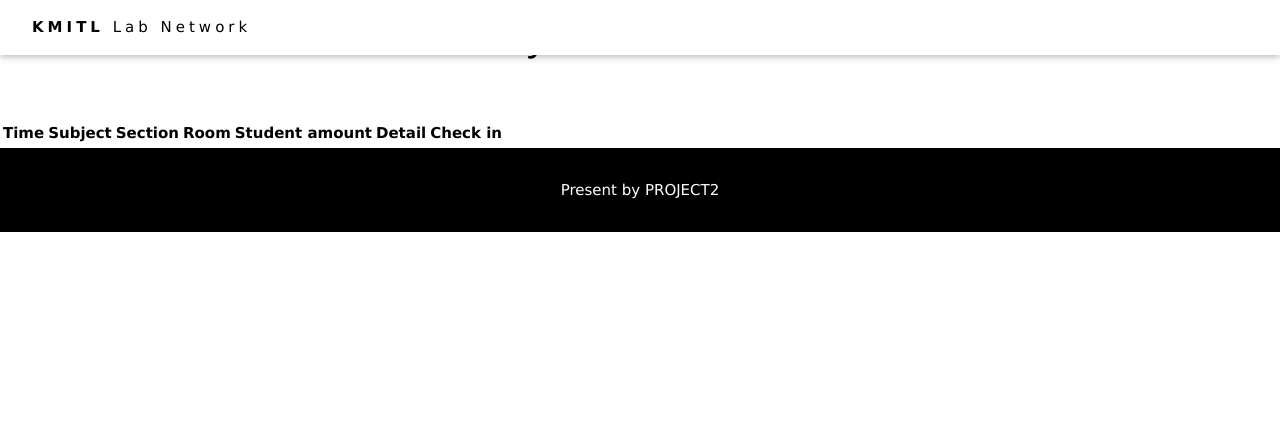
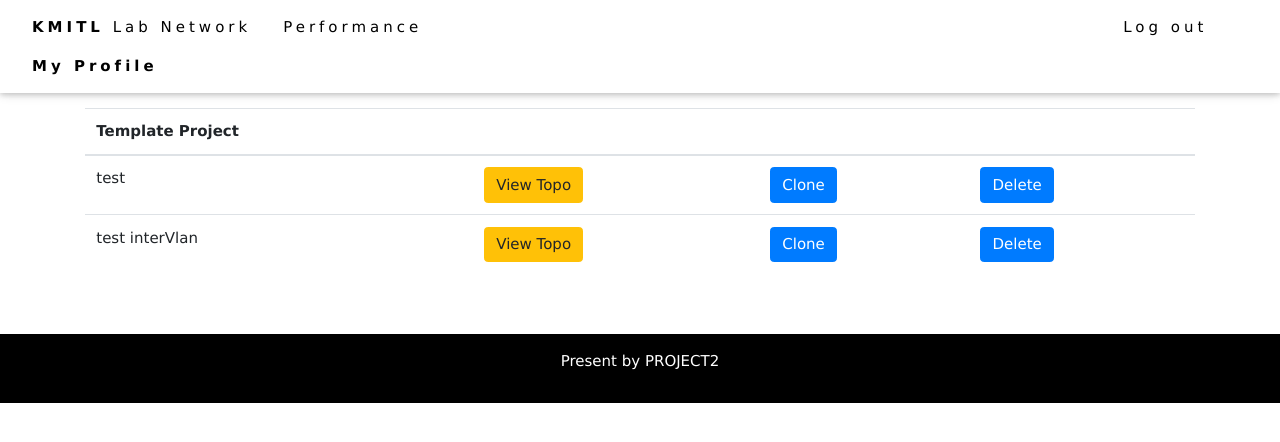
Before and after one commit to mezz3/auto-manage, a Django app: page /vmtopo/ in a window 1280 px wide. Shown: the top 442 px of the page. Run offline with Django 3.2, Linux system fonts and the light colour scheme; lists and menus that the app fills with data are empty; some libraries are stand-ins or nearby versions.

Commit message:
edit vmtopo page

```diff
--- /dev/null
+++ b/mysite/templates/base2.html
@@ -0,0 +1,31 @@
+<!DOCTYPE html>
+{% load static %}
+<html>
+<title>KMITL Lab Network</title>
+<meta charset="UTF-8">
+<meta name="viewport" content="width=device-width, initial-scale=1">
+<link rel="stylesheet" href="{% static 'asset\base.css' %}" />
+<link rel="stylesheet" href="https://www.w3schools.com/w3css/4/w3.css">
+<body>
+
+<!-- Navbar (sit on top) -->
+<div class="w3-top">
+  <div class="w3-bar w3-white w3-wide w3-padding w3-card">
+    <a href="{% url 'index' %}" class="w3-bar-item w3-button"><b>KMITL</b> Lab Network</a>
+    <a href="#" class="w3-bar-item w3-button" style='margin-right: 53.6%;'>Performance</a>
+    <a href="{% url 'logout' %}" class="w3-bar-item w3-button">Log out</a>
+    <a href="{% url 'logout' %}" class="w3-bar-item w3-button"><b>My Profile</b></a>
+  </div>
+</div>
+
+{% block content %}
+{% endblock %}
+
+
+<!-- Footer -->
+<footer class="w3-center w3-black w3-padding-16">
+  <p>Present by PROJECT2</p>
+</footer>
+
+</body>
+</html>
--- a/mysite/vmtopo/templates/vmtopo.html
+++ b/mysite/vmtopo/templates/vmtopo.html
@@ -1,41 +1,60 @@
-{% extends "base.html" %}
+{% extends "base2.html" %}
 {% block content %}
+{% load static %}
     <div class="container">
         <h1>Welcome to Class Attendance System</h1>
         <br/><br/>
         <table class="table">
             <thead>
                 <tr>
-                    <th scope="col">Time</th>
-                    <th scope="col">Subject</th>
-                    <th scope="col">Section</th>
-                    <th scope="col">Room</th>
-                    <th scope="col">Student amount</th>
-                    <th scope="col">Detail</th>
-                    <th scope="col">Check in</th>
+                    <th scope="col">Template Project</th>
+                    <th scope="col"></th>
+                    <th scope="col"></th>
+                    <th scope="col"></th>
                 </tr>
             </thead>
-            {% comment %} <tbody>
-                {% for cl in classes %}
+
+            <tbody>
                 <tr>
-                    <td>{{ cl.weekday }} @ {{ cl.time }}</td>
-                    <td>{{ cl.course.name }} ({{ cl.course.code }})</td>
-                    <td>{{ cl.section }}</td>
-                    <td>{{ cl.room }}</td>
-                    <td>{{ cl.student_amount }}</td>
+                    <td>test</td>
                     <td>
-                        <a href="{% url 'class_detail' class_id=cl.id %}">
-                            <div class="btn btn-warning" id="{{cl.id}}">View detail</div>
+                        <a href="{% url 'topo' %}">
+                            <div class="btn btn-warning" id="id">View Topo</div>
                         </a>
                     </td>
                     <td>
-                        <a href="{% url 'class_check_in' class_id=cl.id %}">
-                            <div class="btn btn-primary" id="sub_{{cl.id}}">Check in</div>
+                        <a href="#">
+                            <div class="btn btn-primary" id="sub_id">Clone</div>
+                        </a>
+                    </td>
+                    <td>
+                        <a href="#">
+                            <div class="btn btn-primary" id="sub_id">Delete</div>
                         </a>
                     </td>
                 </tr>
-                {% endfor %}
-            </tbody> {% endcomment %}
+
+                <tr>
+                    <td>test interVlan</td>
+                    <td>
+                        <a href="#">
+                            <div class="btn btn-warning" id="id">View Topo</div>
+                        </a>
+                    </td>
+                    <td>
+                        <a href="#">
+                            <div class="btn btn-primary" id="sub_id">Clone</div>
+                        </a>
+                    </td>
+                    <td>
+                        <a href="#">
+                            <div class="btn btn-primary" id="sub_id">Delete</div>
+                        </a>
+                    </td>
+                </tr>
+            </tbody>
+
         </table>
     </div>
+    <br><br>
 {% endblock %}
--- a/mysite/vmtopo/urls.py
+++ b/mysite/vmtopo/urls.py
@@ -4,4 +4,5 @@ from . import views
 
 urlpatterns = [
     path('', views.vmtopo, name='vmtopo'),
+    path('topo/', views.topo, name='topo'),
 ]
--- a/mysite/vmtopo/views.py
+++ b/mysite/vmtopo/views.py
@@ -4,3 +4,7 @@ from django.http import HttpResponse
 # Create your views here.
 def vmtopo(request):
     return render(request, template_name='vmtopo.html')
+
+
+def topo(request):
+    return render(request, template_name='topo.html')
```
Also changed, not shown: mysite/vmtopo/templates/topo.html (added, +10 -0 lines).
